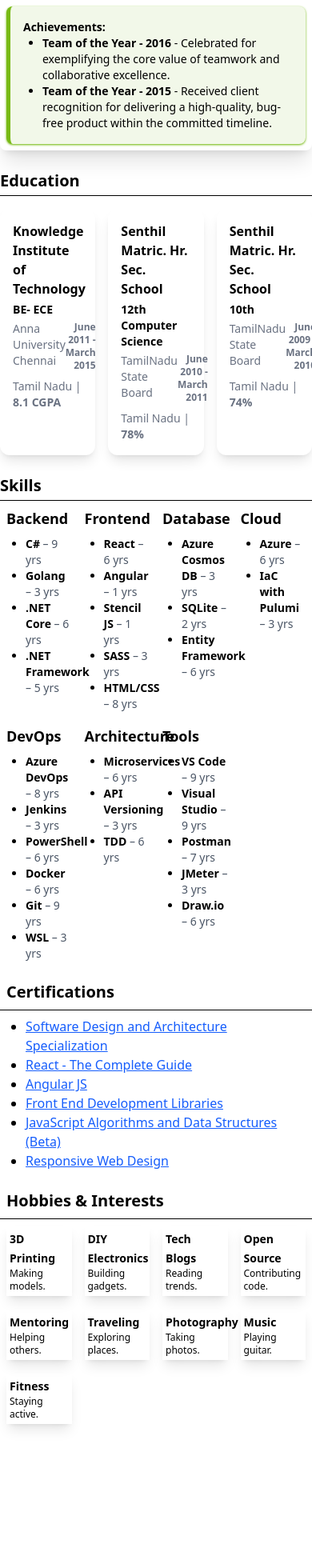
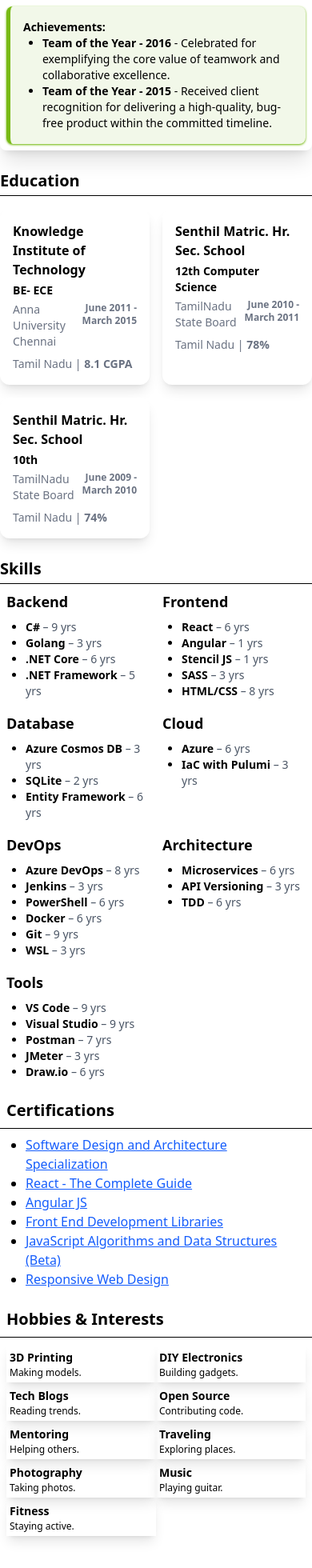
Before and after one commit to JayasuriyanRP/NewCV, a React (Vite) app: page / in a window 390 px wide. Shown: the part 6785-8745 px from the top of the page at 80% size. Before the commit the page ends 8605 px from the top, so only its background shows below. Built offline with nearby package versions, Linux system fonts and the light colour scheme.

Commit message:
feat: enhance layout of Education, Hobbies, and Skills components for better responsiveness

```diff
--- a/src/components/Education.tsx
+++ b/src/components/Education.tsx
@@ -31,7 +31,7 @@ export default function Education({ url }: { url: string }) {
       <h2 id="education-title" className="text-xl font-semibold border-b pb-1">
         Education
       </h2>
-      <div className="grid grid-cols-3 gap-4 mt-4">
+      <div className="grid grid-cols-2 sm:grid-cols-2 md:grid-cols-3 gap-4 mt-4">
         {data.map((edu: any, idx: number) => (
           <div
             key={idx}
--- a/src/components/Hobbies.tsx
+++ b/src/components/Hobbies.tsx
@@ -36,11 +36,13 @@ export default function Hobbies({ url }: { url: string }) {
       <h2 id="hobbies-title" className="text-xl font-semibold border-b p-2">
         Hobbies & Interests
       </h2>
-      <ul className="p-2 grid grid-cols-4 gap-4">
+      <ul className="p-2 grid grid-cols-2 sm:grid-cols-3">
         {data.map((hobby, idx) => (
           <li key={idx} className="p-1 shadow-lg">
-            <span className="font-bold text-sm print:text-xs">{hobby.title}</span>
-            <p className="text-xs">{hobby.description}</p>
+            <span className="font-bold text-sm print:text-xs">
+              {hobby.title}
+            </span>
+            <p className="text-xs print:text-xs">{hobby.description}</p>
           </li>
         ))}
       </ul>
--- a/src/components/Skills.tsx
+++ b/src/components/Skills.tsx
@@ -31,7 +31,7 @@ export default function Skills({ url }: { url: string }) {
       <h2 id="skills-title" className="text-xl font-semibold border-b pb-1">
         Skills
       </h2>
-      <div className="grid grid-cols-4 gap-4 p-2">
+      <div className="grid grid-cols-2 sm:grid-cols-4 gap-4 p-2">
         {data &&
           Object.entries(data).map(([category, skills]) => {
             const skillList = Array.isArray(skills) ? skills : [];
```
Also changed, not shown: 1 other file (tests, documents, lock files or other folders).
